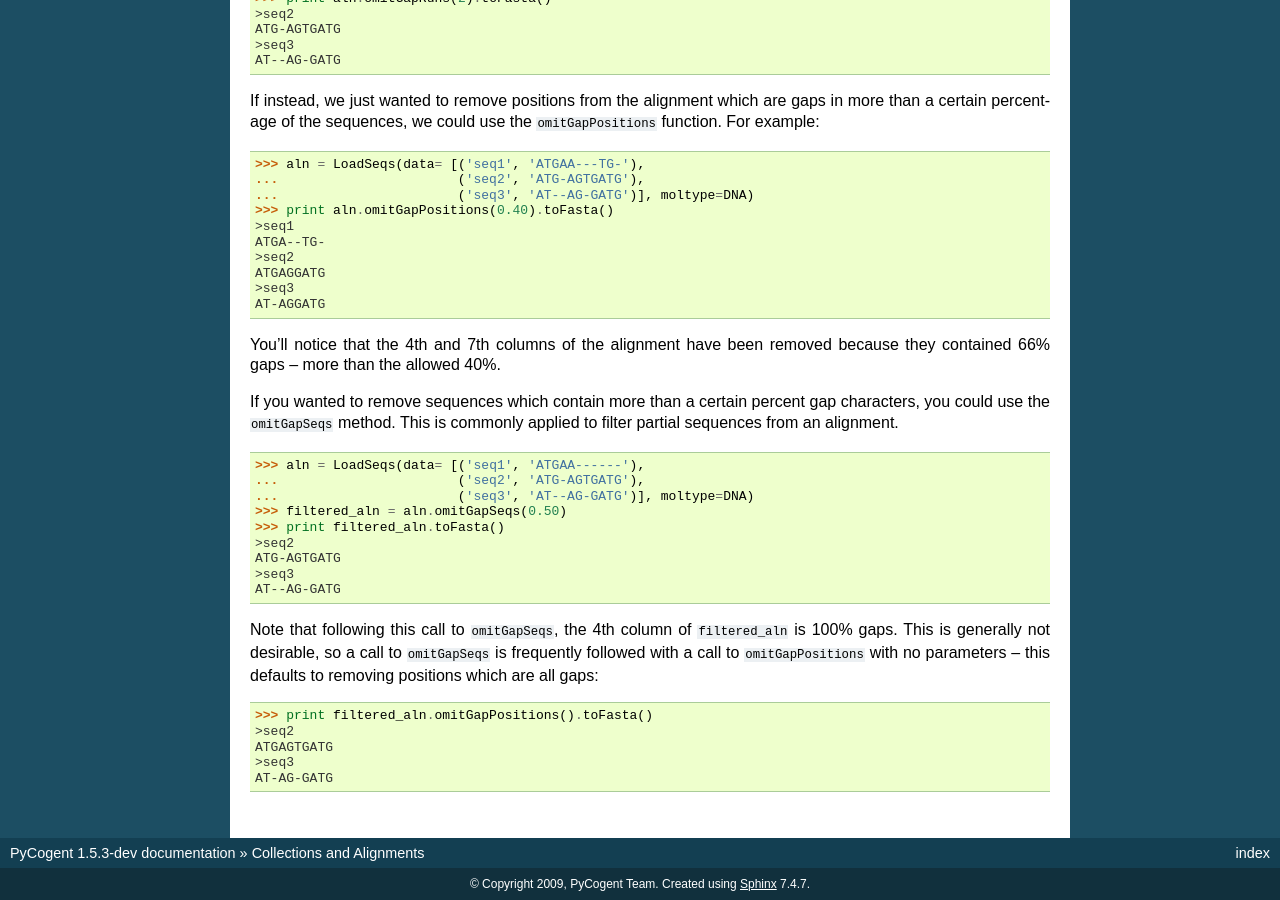
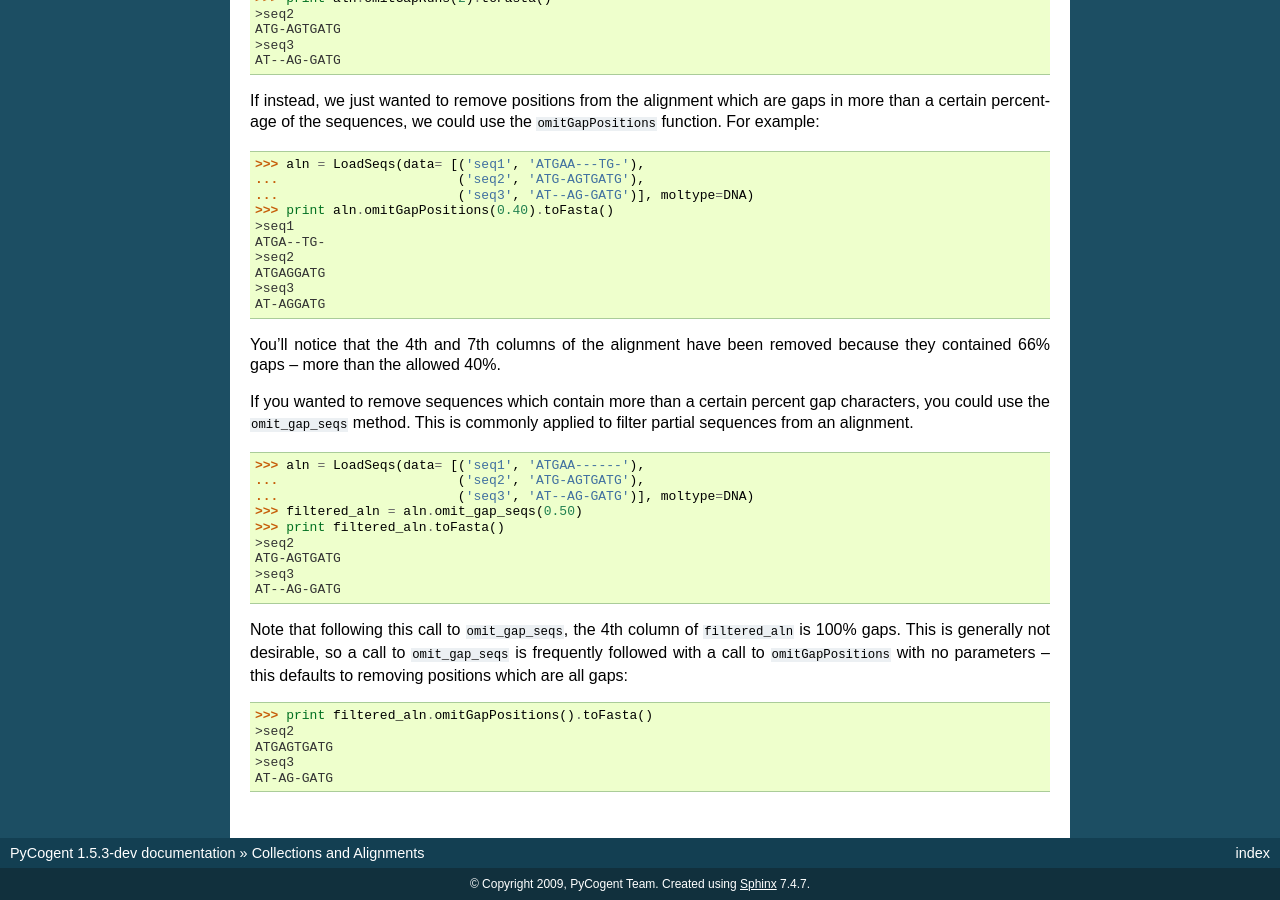
Before and after one commit to cogent3/cogent3, a Sphinx documentation site: the page built from doc/cookbook/alignments.rst, in a window 1280 px wide and 900 px high, scrolled down 13236 px. Built offline with Sphinx 7.4.7, drawn with Linux system fonts in a browser that asks for light colours; formulas are drawn with MathJax 3; pages that are not in the unit, such as notebooks, are missing from menus.

Commit message:
omitGapSeqs changed to omit_gap_seqs

```diff
--- a/doc/cookbook/alignments.rst
+++ b/doc/cookbook/alignments.rst
@@ -862,19 +862,19 @@ If instead, we just wanted to remove positions from the alignment which are gaps
 
 You'll notice that the 4th and 7th columns of the alignment have been removed because they contained 66% gaps -- more than the allowed 40%.
 
-If you wanted to remove sequences which contain more than a certain percent gap characters, you could use the ``omitGapSeqs`` method. This is commonly applied to filter partial sequences from an alignment.
+If you wanted to remove sequences which contain more than a certain percent gap characters, you could use the ``omit_gap_seqs`` method. This is commonly applied to filter partial sequences from an alignment.
 
     >>> aln = LoadSeqs(data= [('seq1', 'ATGAA------'),
     ...                       ('seq2', 'ATG-AGTGATG'),
     ...                       ('seq3', 'AT--AG-GATG')], moltype=DNA)
-    >>> filtered_aln = aln.omitGapSeqs(0.50)
+    >>> filtered_aln = aln.omit_gap_seqs(0.50)
     >>> print filtered_aln.toFasta()
     >seq2
     ATG-AGTGATG
     >seq3
     AT--AG-GATG
 
-Note that following this call to ``omitGapSeqs``, the 4th column of ``filtered_aln`` is 100% gaps. This is generally not desirable, so a call to ``omitGapSeqs`` is frequently followed with a call to ``omitGapPositions`` with no parameters -- this defaults to removing positions which are all gaps:
+Note that following this call to ``omit_gap_seqs``, the 4th column of ``filtered_aln`` is 100% gaps. This is generally not desirable, so a call to ``omit_gap_seqs`` is frequently followed with a call to ``omitGapPositions`` with no parameters -- this defaults to removing positions which are all gaps:
 
     >>> print filtered_aln.omitGapPositions().toFasta()
     >seq2
```
Also changed, not shown: 2 other files.
